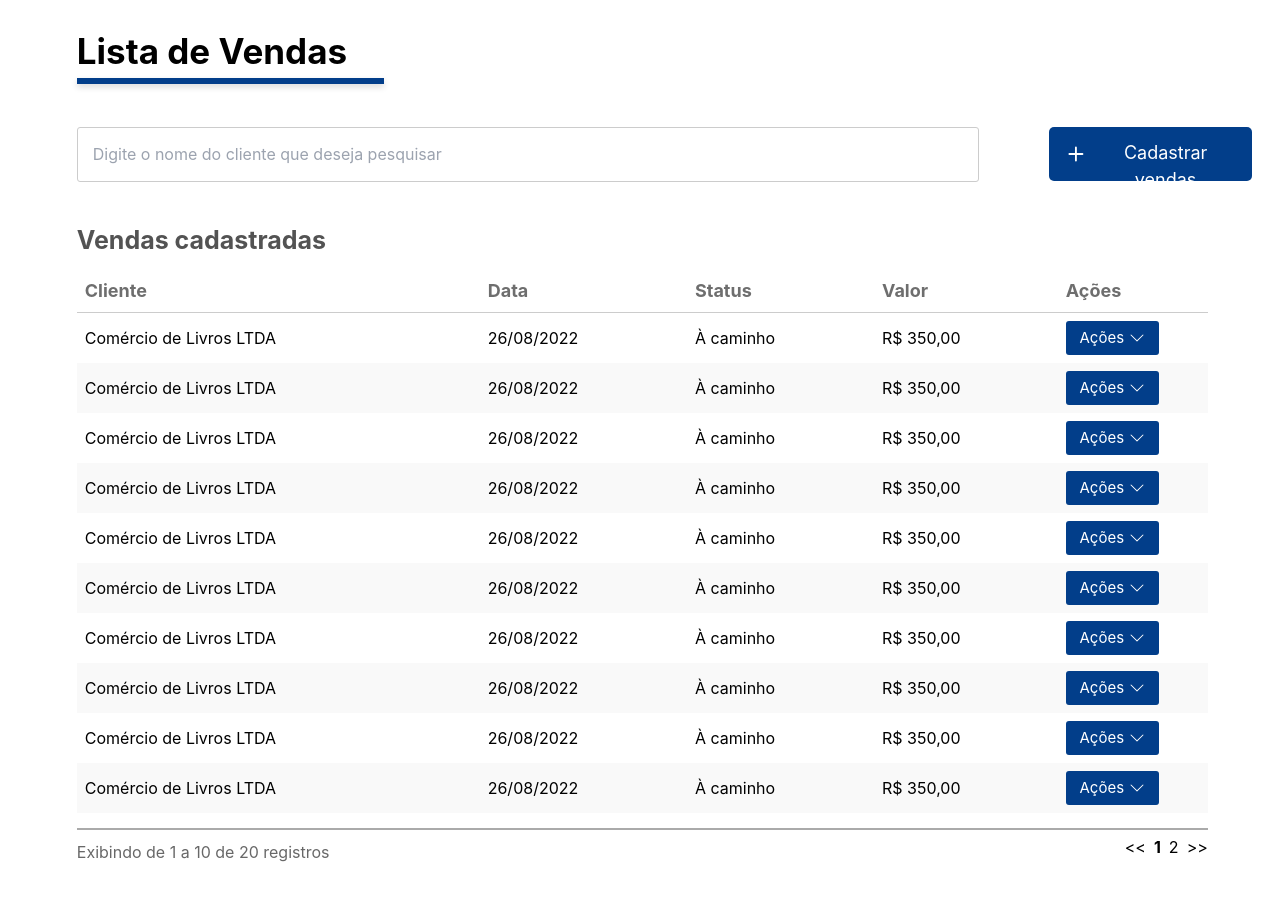
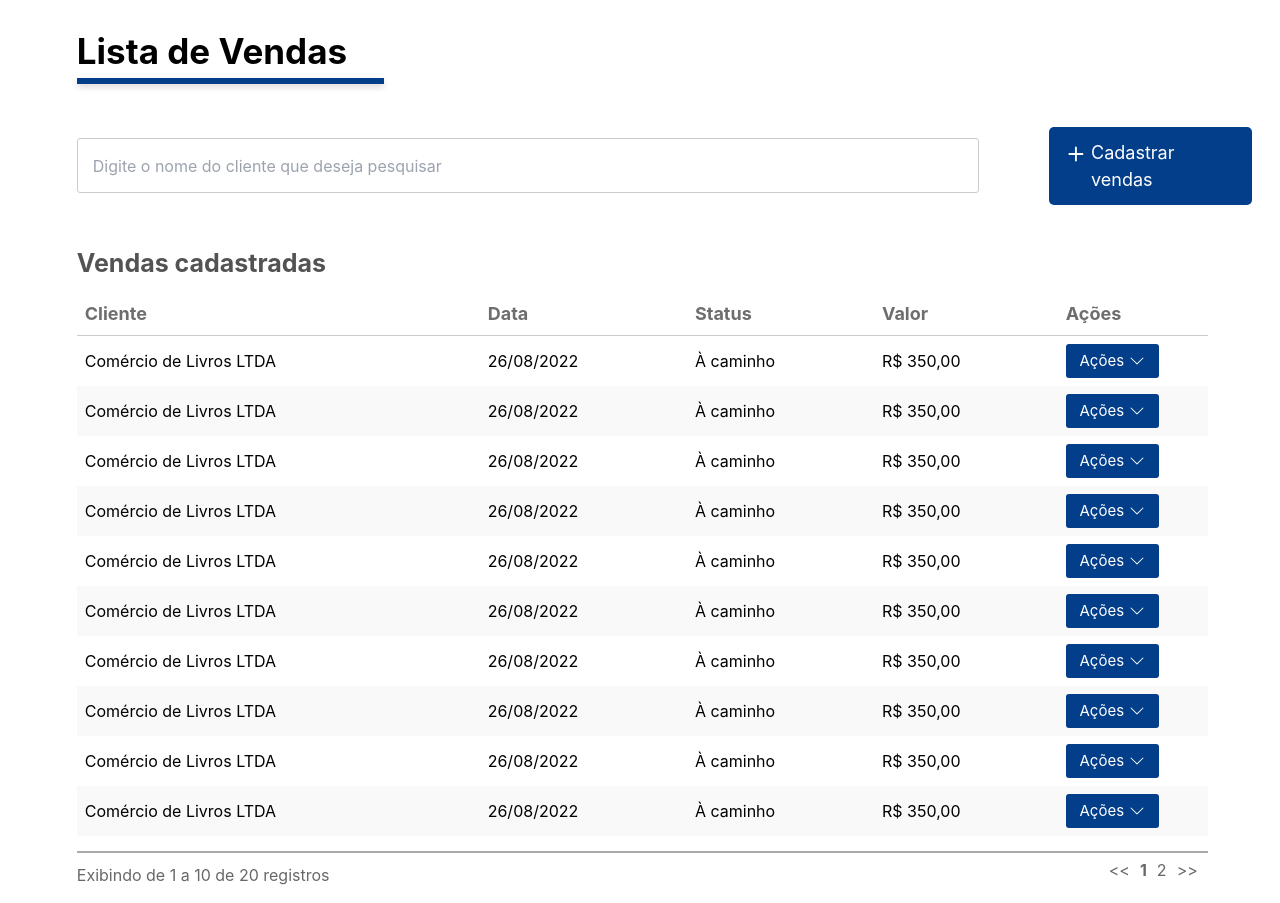
Before and after one commit to gabeporto/youx-challenge, a React (Create React App) app in the folder web/: page /sale in a window 1280 px wide. Shown: the part 140-1043 px from the top of the page. Before the commit the page ends 1020 px from the top, so only its background shows below. Built offline with nearby package versions, Linux system fonts and the light colour scheme; no server answers.

Commit message:
style: adjust styled components

```diff
--- a/web/src/components/Button.tsx
+++ b/web/src/components/Button.tsx
@@ -1,24 +1,30 @@
 import styled from 'styled-components';
 import PlusIcon from '../assets/icons/PlusIcon';
 
-const CreateButton = styled.button`
+const StyledButton = styled.div`
     display: flex;
     width: 203px;
-    height: 54px;
+    min-height: 54px;
     background: #023E8A 0% 0% no-repeat padding-box;
     border-radius: 5px;
     opacity: 1;
+    padding: 12px;
+    cursor: pointer;
+    transition: opacity 0.3s ease;
     color: #FFFFFF;
     font-size: 18px;
     justify-content: center;
-    padding: 12px;
-    cursor: pointer;
-    transition: opacity 0.3s ease;
 
     &:hover {
     opacity: 0.8;
     }
+
+    @media only screen and (max-width: 226px) {
+        width: 90%;
+    }
+
 `
+
 
 type BotaoProps = {
     title: string;
@@ -27,10 +33,10 @@ type BotaoProps = {
 
 const Button = ({ title, onClick }: BotaoProps) => {
     return (
-        <CreateButton onClick={onClick}>
+        <StyledButton onClick={onClick}>
             <PlusIcon />
             {title}
-        </CreateButton>
+        </StyledButton>
     )
 }
 
--- a/web/src/components/Table.tsx
+++ b/web/src/components/Table.tsx
@@ -123,15 +123,26 @@ const DropdownItem = styled.button`
 `;
 
 const TableBorder = styled.div`
-    margin-top: 15px;
-    margin-bottom: 5px;
-    border: 1px solid #AAA;
-    width: 100%;
+  margin-top: 15px;
+  margin-bottom: 5px;
+  border: 1px solid #AAA;
+  width: 100%;
 `
 
 const TableInfo = styled.div`
   color: #686868;
   margin-top: 5px;
+`
+
+const TableInfoDiv = styled.div`
+  display: flex;
+  flex-wrap: wrap;
+  justify-content: space-between;
+`
+
+const ButtonNextPage = styled.button`
+  margin-right: 10px;
+  color: #686868;
 `
 
 interface Column {
@@ -283,32 +294,31 @@ const Table: React.FC<TableProps> = ({ columns, data, type }) => {
 
         <TableBorder/>
 
-        <div className="flex justify-between d-flex flex-wrap">
+        <TableInfoDiv>
 
           <TableInfo>
               Exibindo de {indexOfFirstItem + 1} a {Math.min(indexOfLastItem, data.length)} de {data.length} registros
           </TableInfo>
 
           <div>
-              <button className="mr-2" disabled={currentPage === 1} onClick={() => handlePageChange(currentPage - 1)}>
+              <ButtonNextPage disabled={currentPage === 1} onClick={() => handlePageChange(currentPage - 1)}>
               {'<<'}
-              </button>
+              </ButtonNextPage>
               {Array.from({ length: totalPages }).map((_, index) => (
-              <button
-                  className="mr-2"
+              <ButtonNextPage
                   key={index + 1}
                   onClick={() => handlePageChange(index + 1)}
                   style={{ fontWeight: index + 1 === currentPage ? 'bold' : 'normal' }}
               >
                   {index + 1}
-              </button>
+              </ButtonNextPage>
               ))}
-              <button disabled={currentPage === totalPages} onClick={() => handlePageChange(currentPage + 1)}>
+              <ButtonNextPage disabled={currentPage === totalPages} onClick={() => handlePageChange(currentPage + 1)}>
               {'>>'}
-              </button>
+              </ButtonNextPage>
           </div>
 
-        </div>
+        </TableInfoDiv>
     </TableContainer>
   );
 };
--- a/web/src/components/client/ClientTable.tsx
+++ b/web/src/components/client/ClientTable.tsx
@@ -28,6 +28,10 @@ const SearchInput = styled.input`
     opacity: 1;
     margin-right: 50px;
     padding: 15px;
+
+    @media only screen and (max-width: 226px) {
+      min-width: 90%;
+    }
 `
 
 const SearchContainer = styled.div`
```
